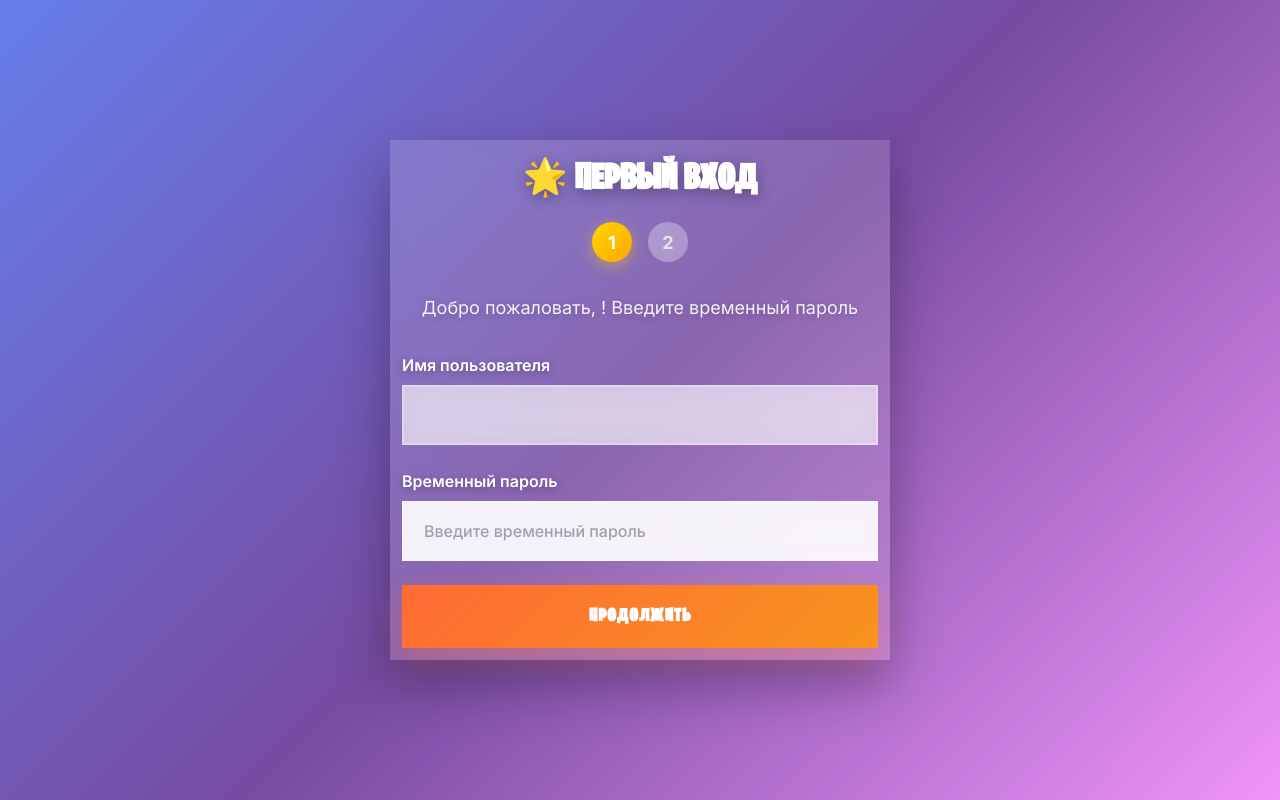
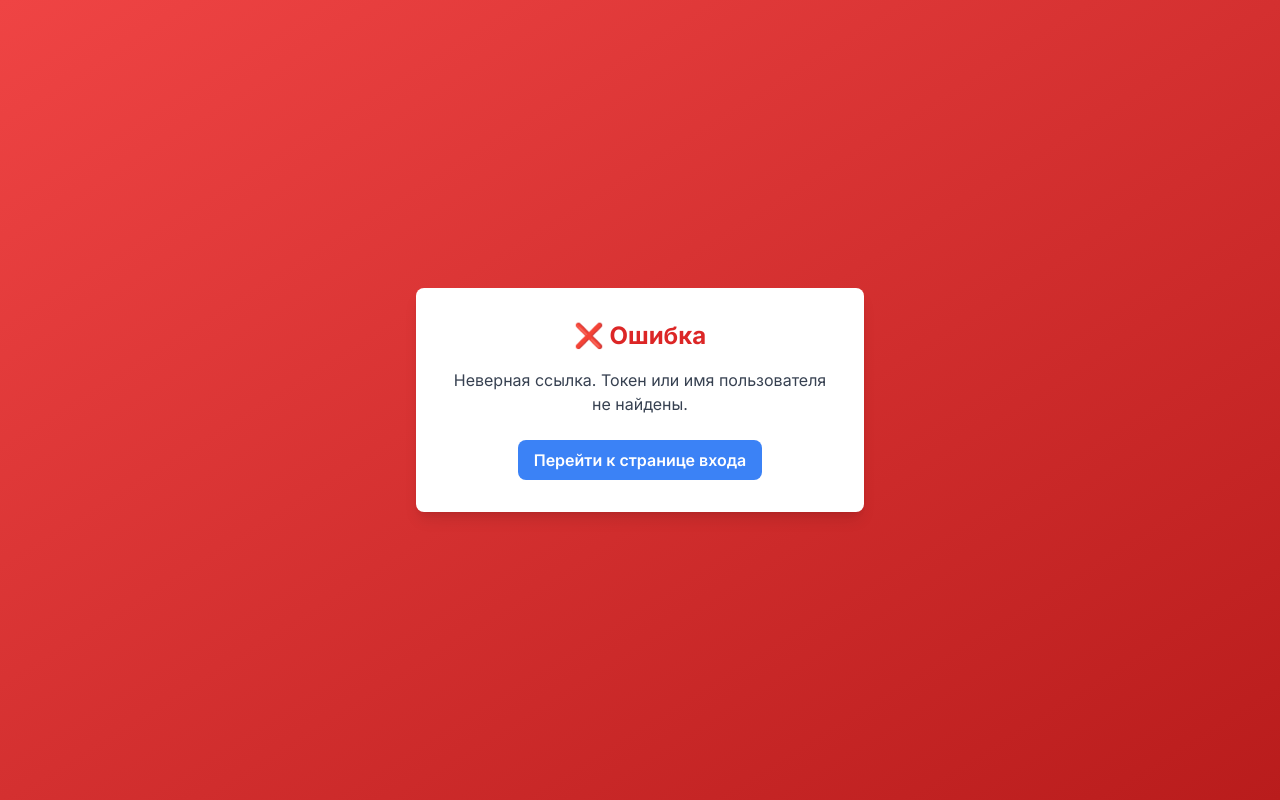
Before and after one commit to fotventy/family-stars, a Next.js app: page /first-login in a window 1280 px wide. Built offline with nearby package versions, Linux system fonts and the light colour scheme.

Commit message:
Replace temporary password with first-login link system
- Updated family registration to show link instead of password
- Created /first-login page for password setup
- Added /api/change-password-by-token endpoint
- User gets link, clicks it, sets password, auto-login

```diff
--- a/src/app/first-login/page.tsx
+++ b/src/app/first-login/page.tsx
@@ -6,66 +6,33 @@ import { signIn } from "next-auth/react";
 
 export default function FirstLogin() {
   const [token, setToken] = useState("");
-  const [username, setUsername] = useState("");
-  const [tempPassword, setTempPassword] = useState("");
+  const [userName, setUserName] = useState("");
   const [newPassword, setNewPassword] = useState("");
   const [confirmPassword, setConfirmPassword] = useState("");
   const [loading, setLoading] = useState(false);
   const [error, setError] = useState("");
-  const [step, setStep] = useState(1); // 1 - ввод временного пароля, 2 - смена пароля
+  const [success, setSuccess] = useState("");
 
   const router = useRouter();
   const searchParams = useSearchParams();
 
   useEffect(() => {
-    const tokenParam = searchParams.get('token');
-    const userParam = searchParams.get('user');
+    const tokenParam = searchParams.get("token");
+    const userParam = searchParams.get("user");
 
-    if (tokenParam) setToken(tokenParam);
-    if (userParam) setUsername(decodeURIComponent(userParam));
+    if (tokenParam && userParam) {
+      setToken(tokenParam);
+      setUserName(decodeURIComponent(userParam));
+    } else {
+      setError("Неверная ссылка. Токен или имя пользователя не найдены.");
+    }
   }, [searchParams]);
 
-  const handleTempPasswordSubmit = async (e: React.FormEvent) => {
-    e.preventDefault();
-
-    if (!tempPassword) {
-      setError("Введите временный пароль");
-      return;
-    }
-
-    setError("");
-    setLoading(true);
-
-    try {
-      // Сначала проверяем временный пароль
-      const result = await signIn("credentials", {
-        username,
-        password: tempPassword,
-        redirect: false
-      });
-
-      if (result?.error) {
-        setError("Неверный временный пароль");
-        setLoading(false);
-        return;
-      }
-
-      // Если временный пароль правильный, переходим к смене пароля
-      setStep(2);
-      setLoading(false);
-
-    } catch (error) {
-      console.error("Ошибка входа:", error);
-      setError("Ошибка при входе");
-      setLoading(false);
-    }
-  };
-
-  const handlePasswordChange = async (e: React.FormEvent) => {
+  const handleSubmit = async (e: React.FormEvent) => {
     e.preventDefault();
 
     if (!newPassword || !confirmPassword) {
-      setError("Заполните все поля");
+      setError("Пожалуйста, заполните все поля");
       return;
     }
 
@@ -74,8 +41,8 @@ export default function FirstLogin() {
       return;
     }
 
-    if (newPassword.length < 4) {
-      setError("Пароль должен содержать минимум 4 символа");
+    if (newPassword.length < 6) {
+      setError("Пароль должен содержать минимум 6 символов");
       return;
     }
 
@@ -83,12 +50,13 @@ export default function FirstLogin() {
     setLoading(true);
 
     try {
-      // Обновляем пароль пользователя
+      // Отправляем запрос на смену пароля
       const response = await fetch("/api/change-password-by-token", {
         method: "POST",
         headers: { "Content-Type": "application/json" },
         body: JSON.stringify({
           token,
+          userName,
           newPassword
         })
       });
@@ -99,28 +67,46 @@ export default function FirstLogin() {
         throw new Error(data.error || "Ошибка смены пароля");
       }
 
-      // Автоматически логинимся с новым паролем
+      setSuccess("Пароль успешно изменён! Выполняется вход...");
+
+      // Автоматически входим в систему с новым паролем
       const signInResult = await signIn("credentials", {
-        username,
+        name: userName,
         password: newPassword,
         redirect: false
       });
 
       if (signInResult?.error) {
-        setError("Ошибка входа с новым паролем");
-        setLoading(false);
-        return;
+        setError("Ошибка автоматического входа. Попробуйте войти вручную на странице входа.");
+        setTimeout(() => router.push("/login"), 3000);
+      } else {
+        // Перенаправляем на соответствующую страницу
+        router.push("/parent");
       }
 
-      // Перенаправляем на dashboard
-      router.push("/dashboard");
-
     } catch (error) {
-      console.error("Ошибка смены пароля:", error);
       setError(error instanceof Error ? error.message : "Ошибка смены пароля");
+    } finally {
       setLoading(false);
     }
   };
+
+  if (!token || !userName) {
+    return (
+      <div className="min-h-screen bg-gradient-to-br from-red-500 to-red-700 flex items-center justify-center p-6">
+        <div className="bg-white rounded-lg shadow-lg p-8 max-w-md w-full text-center">
+          <h1 className="text-2xl font-bold text-red-600 mb-4">❌ Ошибка</h1>
+          <p className="text-gray-700 mb-6">{error || "Неверная ссылка для первого входа"}</p>
+          <button
+            onClick={() => router.push("/login")}
+            className="bg-blue-500 hover:bg-blue-600 text-white font-semibold py-2 px-4 rounded-lg"
+          >
+            Перейти к странице входа
+          </button>
+        </div>
+      </div>
+    );
+  }
 
   return (
     <>
@@ -149,7 +135,6 @@ export default function FirstLogin() {
           padding: 20px;
         }
 
-        /* 🌟 АНИМИРОВАННЫЙ ГРАДИЕНТНЫЙ ФОН */
         .premium-container::before {
           content: '';
           position: absolute;
@@ -192,7 +177,7 @@ export default function FirstLogin() {
           font-family: 'Fortnite Battlefest', 'Inter', sans-serif !important;
         }
 
-        .premium-subtitle {
+        .welcome-text {
           color: rgba(255, 255, 255, 0.9);
           font-size: 18px;
           text-align: center;
@@ -200,15 +185,10 @@ export default function FirstLogin() {
           text-shadow: 0 2px 8px rgba(0,0,0,0.2);
         }
 
-        .premium-form {
-          display: flex;
-          flex-direction: column;
-          gap: 24px;
-        }
-
         .form-group {
           display: flex;
           flex-direction: column;
+          margin-bottom: 24px;
         }
 
         .form-label {
@@ -235,12 +215,6 @@ export default function FirstLogin() {
           border-color: #FFD700;
           background: rgba(255, 255, 255, 0.95);
           box-shadow: 0 0 20px rgba(255, 215, 0, 0.4);
-        }
-
-        .form-input:disabled {
-          background: rgba(255, 255, 255, 0.6);
-          color: rgba(0, 0, 0, 0.6);
-          cursor: not-allowed;
         }
 
         .premium-button {
@@ -278,18 +252,6 @@ export default function FirstLogin() {
           box-shadow: none;
         }
 
-        .premium-button.success {
-          background: linear-gradient(135deg, #4CAF50, #45a049);
-          color: white;
-          box-shadow: 0 8px 25px rgba(76, 175, 80, 0.4);
-        }
-
-        .premium-button.success:hover:not(:disabled) {
-          background: linear-gradient(135deg, #66BB6A, #4CAF50);
-          transform: translateY(-2px);
-          box-shadow: 0 12px 35px rgba(76, 175, 80, 0.6);
-        }
-
         .alert {
           padding: 20px;
           border-radius: 0;
@@ -304,69 +266,10 @@ export default function FirstLogin() {
           box-shadow: 0 8px 25px rgba(244, 67, 54, 0.3);
         }
 
-        .step-indicator {
-          display: flex;
-          justify-content: center;
-          margin-bottom: 32px;
-          gap: 16px;
-        }
-
-        .step {
-          width: 40px;
-          height: 40px;
-          border-radius: 50%;
-          display: flex;
-          align-items: center;
-          justify-content: center;
-          font-weight: bold;
-          font-size: 18px;
-          transition: all 0.3s ease;
-        }
-
-        .step.active {
-          background: linear-gradient(135deg, #FFD700, #FFA500);
+        .alert.success {
+          background: rgba(76, 175, 80, 0.9);
           color: white;
-          box-shadow: 0 4px 15px rgba(255, 215, 0, 0.4);
-        }
-
-        .step.completed {
-          background: linear-gradient(135deg, #4CAF50, #45a049);
-          color: white;
-          box-shadow: 0 4px 15px rgba(76, 175, 80, 0.4);
-        }
-
-        .step.inactive {
-          background: rgba(255, 255, 255, 0.3);
-          color: rgba(255, 255, 255, 0.7);
-        }
-
-        /* 📱 МОБИЛЬНАЯ АДАПТАЦИЯ */
-        @media (max-width: 768px) {
-          .premium-container {
-            padding: 16px;
-          }
-
-          .premium-card {
-            padding: 24px;
-          }
-
-          .premium-title {
-            font-size: 28px;
-          }
-
-          .premium-subtitle {
-            font-size: 16px;
-          }
-
-          .form-input {
-            padding: 14px 16px;
-            font-size: 16px;
-          }
-
-          .premium-button {
-            padding: 14px 24px;
-            font-size: 16px;
-          }
+          box-shadow: 0 8px 25px rgba(76, 175, 80, 0.3);
         }
       `}</style>
 
@@ -374,23 +277,11 @@ export default function FirstLogin() {
         <div className="premium-card">
           <div>
             <h1 className="premium-title">
-              🌟 Первый вход
+              🔐 Первый вход
             </h1>
-
-            <div className="step-indicator">
-              <div className={`step ${step === 1 ? 'active' : step > 1 ? 'completed' : 'inactive'}`}>
-                1
-              </div>
-              <div className={`step ${step === 2 ? 'active' : step > 2 ? 'completed' : 'inactive'}`}>
-                2
-              </div>
-            </div>
-
-            <p className="premium-subtitle">
-              {step === 1
-                ? `Добро пожаловать, ${username}! Введите временный пароль`
-                : "Установите новый пароль для входа"
-              }
+            <p className="welcome-text">
+              Добро пожаловать, <strong>{userName}</strong>!<br/>
+              Создайте новый пароль для входа в систему
             </p>
           </div>
 
@@ -400,46 +291,13 @@ export default function FirstLogin() {
             </div>
           )}
 
-          {step === 1 ? (
-            <form onSubmit={handleTempPasswordSubmit} className="premium-form">
-              <div className="form-group">
-                <label htmlFor="username" className="form-label">
-                  Имя пользователя
-                </label>
-                <input
-                  type="text"
-                  id="username"
-                  value={username}
-                  disabled
-                  className="form-input"
-                />
+          {success && (
+            <div className="alert success">
+              <p>{success}</p>
             </div>
+          )}
 
-              <div className="form-group">
-                <label htmlFor="tempPassword" className="form-label">
-                  Временный пароль
-                </label>
-                <input
-                  type="password"
-                  id="tempPassword"
-                  value={tempPassword}
-                  onChange={(e) => setTempPassword(e.target.value)}
-                  className="form-input"
-                  placeholder="Введите временный пароль"
-                  required
-                />
-              </div>
-
-              <button
-                type="submit"
-                disabled={loading}
-                className="premium-button primary"
-              >
-                {loading ? "Проверка..." : "Продолжить"}
-              </button>
-            </form>
-          ) : (
-            <form onSubmit={handlePasswordChange} className="premium-form">
+          <form onSubmit={handleSubmit}>
             <div className="form-group">
               <label htmlFor="newPassword" className="form-label">
                 Новый пароль
@@ -452,6 +310,7 @@ export default function FirstLogin() {
                 className="form-input"
                 placeholder="Введите новый пароль"
                 required
+                minLength={6}
               />
             </div>
 
@@ -467,18 +326,18 @@ export default function FirstLogin() {
                 className="form-input"
                 placeholder="Повторите новый пароль"
                 required
+                minLength={6}
               />
             </div>
 
             <button
               type="submit"
               disabled={loading}
-                className="premium-button success"
+              className="premium-button primary"
             >
-                {loading ? "Сохранение..." : "Установить пароль"}
+              {loading ? "Смена пароля..." : "Сменить пароль и войти"}
             </button>
           </form>
-          )}
         </div>
       </div>
     </>
--- a/src/app/register-family/page.tsx
+++ b/src/app/register-family/page.tsx
@@ -56,6 +56,11 @@ export default function RegisterFamily() {
 
   const handleGoToLogin = () => {
     router.push("/login");
+  };
+
+  const copyToClipboard = (text: string) => {
+    navigator.clipboard.writeText(text);
+    setSuccess("Ссылка скопирована в буфер обмена!");
   };
 
   return (
@@ -411,15 +416,26 @@ export default function RegisterFamily() {
                 </div>
 
                 <div className="result-item">
-                  <span className="result-label">Временный пароль:</span>
-                  <span className="result-value">{result.tempPassword}</span>
+                  <span className="result-label">Ссылка для входа:</span>
+                  <button
+                    onClick={() => copyToClipboard(result.firstLoginUrl)}
+                    className="result-value"
+                    style={{
+                      cursor: 'pointer',
+                      textDecoration: 'underline',
+                      backgroundColor: 'rgba(255, 255, 255, 0.3)',
+                      border: '1px solid rgba(255, 255, 255, 0.3)'
+                    }}
+                  >
+                    📋 Копировать ссылку для входа
+                  </button>
                 </div>
               </div>
 
               <div className="info-box">
                 <p className="info-text">
-                  💡 <strong>Важно:</strong> Сохраните временный пароль!
-                  При первом входе вам нужно будет его сменить.
+                  💡 <strong>Как войти:</strong> Скопируйте ссылку выше и отправьте её администратору семьи.
+                  При переходе по ссылке будет предложено создать новый пароль.
                 </p>
               </div>
 
```
Also changed, not shown: src/app/api/change-password-by-token/route.ts (+21 -14 lines), src/app/api/register-family/route.ts (+9 -5 lines). Lines whose indentation alone changed are shown as unchanged.
